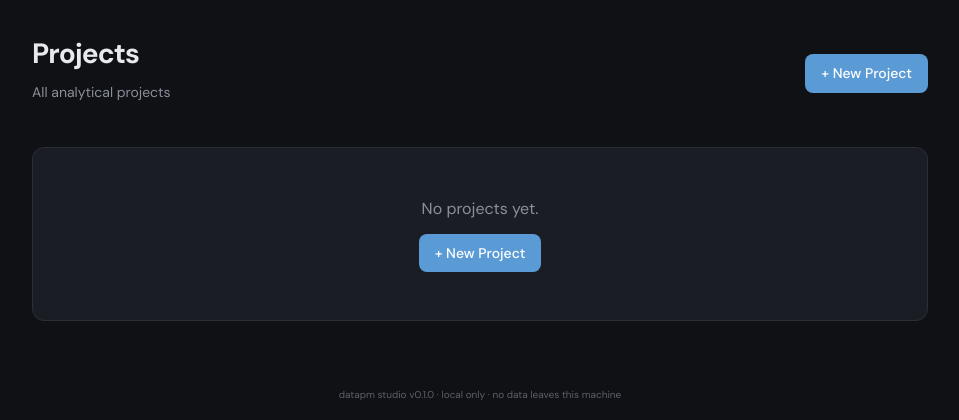
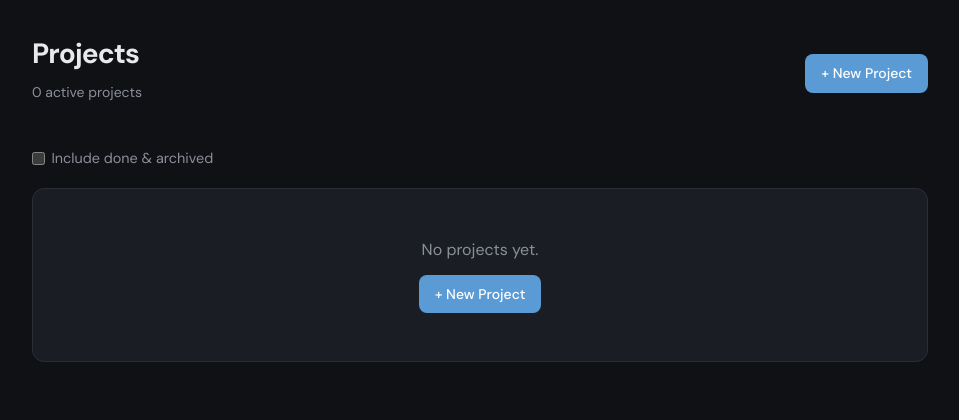
Before and after one commit to wiskas1000/datapm-studio, a Flask app: page /projects/ in a window 1280 px wide. Shown: the part 60-480 px from the top of the page, without its empty margins (160-1119 px from the left). Run offline with Flask 3, Linux system fonts and the light colour scheme; data that the repository does not hold is empty.

Commit message:
feat(projects): cap list at 15, hide done/archived by default
Closes #87. /projects is now a recent-activity landing page. Full
browsing lives on /search (v0.6.0). Done/archived can be brought
back with a checkbox; a "More →" link appears when truncated.

Co-Authored-By: Claude Opus 4.7 <noreply@anthropic.com>

```diff
--- a/datapm_studio/routes/projects.py
+++ b/datapm_studio/routes/projects.py
@@ -136,12 +136,37 @@ def _render_create_form(form: dict, error: str | None = None):
     )
 
 
+PROJECT_LIST_LIMIT = 15
+HIDDEN_STATUSES_BY_DEFAULT = frozenset({"done", "archived"})
+
+
 @bp.route("/")
 def list_projects():
-    """List all projects, most recent first."""
+    """Landing page: 15 most recent projects, hiding done/archived by default.
+
+    Query params:
+        include_done: when truthy, done/archived projects are included.
+    """
+    include_done = request.args.get("include_done") in ("1", "true", "on")
     repo = _get_repo()
-    projects = repo.list()
-    return render_template("projects/list.html", projects=projects)
+    all_projects = repo.list()
+    if not include_done:
+        filtered = [
+            p for p in all_projects if p.status not in HIDDEN_STATUSES_BY_DEFAULT
+        ]
+    else:
+        filtered = all_projects
+    total_count = len(filtered)
+    projects = filtered[:PROJECT_LIST_LIMIT]
+    return render_template(
+        "projects/list.html",
+        projects=projects,
+        include_done=include_done,
+        total_count=total_count,
+        limit=PROJECT_LIST_LIMIT,
+        truncated=total_count > PROJECT_LIST_LIMIT,
+        has_hidden_projects=len(all_projects) > total_count,
+    )
 
 
 @bp.route("/new", methods=["GET", "POST"])
--- a/datapm_studio/static/css/style.css
+++ b/datapm_studio/static/css/style.css
@@ -625,6 +625,25 @@ body.htmx-request #htmx-progress,
     font-size: 0.85rem;
 }
 
+.projects-list-toggle {
+    margin: 0 0 1rem 0;
+    font-size: 0.9rem;
+    color: var(--text-muted);
+}
+
+.projects-list-toggle label {
+    display: inline-flex;
+    align-items: center;
+    gap: 0.4rem;
+    cursor: pointer;
+}
+
+.projects-list-more {
+    margin: 0.75rem 0 0 0;
+    text-align: right;
+    font-size: 0.9rem;
+}
+
 .search-filters {
     margin-top: 1rem;
     font-size: 0.9rem;
--- a/datapm_studio/templates/projects/list.html
+++ b/datapm_studio/templates/projects/list.html
@@ -7,11 +7,26 @@
   <div class="page-header-row">
     <div>
       <h1>Projects</h1>
-      <p class="subtitle">All analytical projects</p>
+      <p class="subtitle">
+        {% if truncated %}
+          {{ limit }} most recent of {{ total_count }}{% if not include_done %} active{% endif %}
+        {% else %}
+          {{ total_count }}{% if not include_done %} active{% endif %} project{{ '' if total_count == 1 else 's' }}
+        {% endif %}
+      </p>
     </div>
     <a href="{{ url_for('projects.create_project') }}" class="btn btn-primary">+ New Project</a>
   </div>
 </div>
+
+<form method="get" action="{{ url_for('projects.list_projects') }}" class="projects-list-toggle">
+  <label>
+    <input type="checkbox" name="include_done" value="1"
+           {% if include_done %}checked{% endif %}
+           onchange="this.form.submit()">
+    Include done &amp; archived
+  </label>
+</form>
 
 {% if projects %}
 <div class="card">
@@ -36,10 +51,19 @@
     </tbody>
   </table>
 </div>
+{% if truncated %}
+<p class="projects-list-more">
+  <a href="{{ url_for('search.search') }}">More →</a>
+</p>
+{% endif %}
 {% else %}
 <div class="card card-empty">
-  <p>No projects yet.</p>
-  <a href="{{ url_for('projects.create_project') }}" class="btn btn-primary">+ New Project</a>
+  {% if has_hidden_projects and not include_done %}
+    <p>No active projects. Tick <em>Include done &amp; archived</em> above to see finished work.</p>
+  {% else %}
+    <p>No projects yet.</p>
+    <a href="{{ url_for('projects.create_project') }}" class="btn btn-primary">+ New Project</a>
+  {% endif %}
 </div>
 {% endif %}
 {% endblock %}
```
Also changed, not shown: tests/test_routes/test_projects.py (+75 -0 lines).
